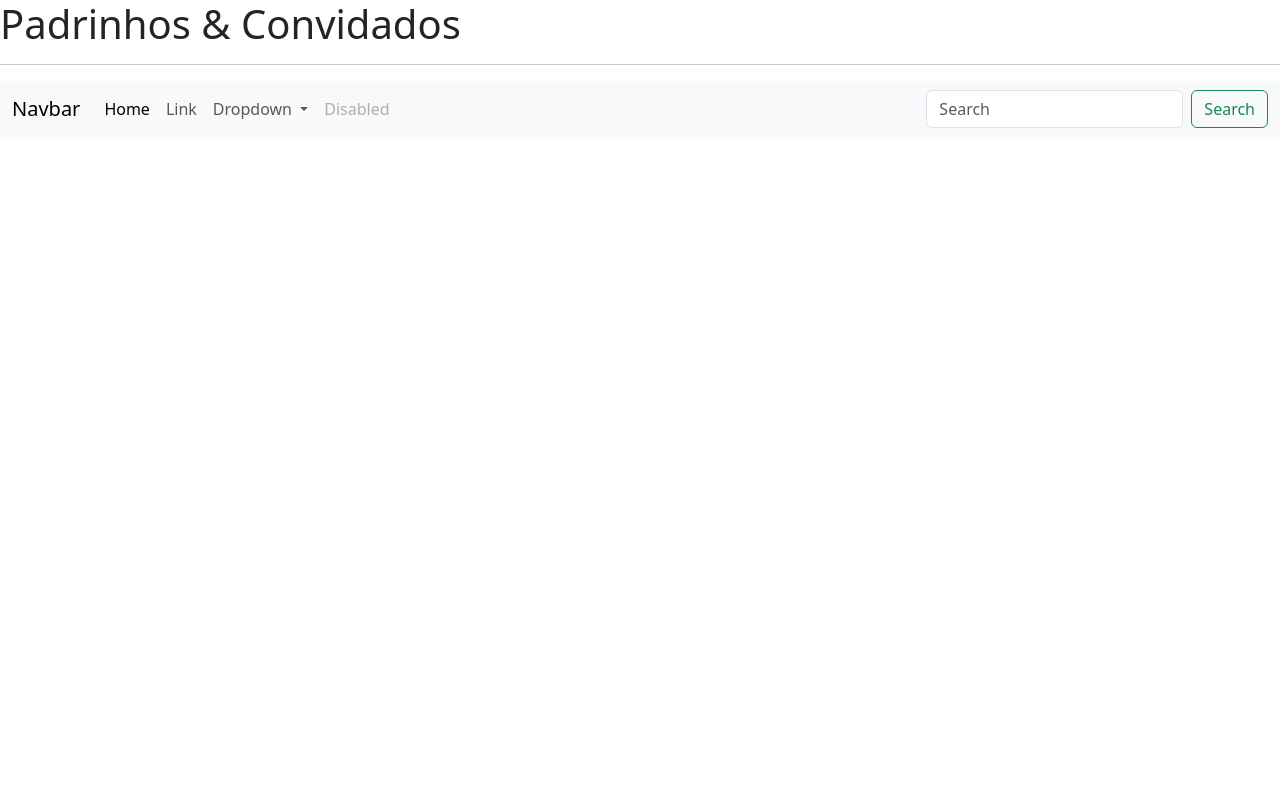
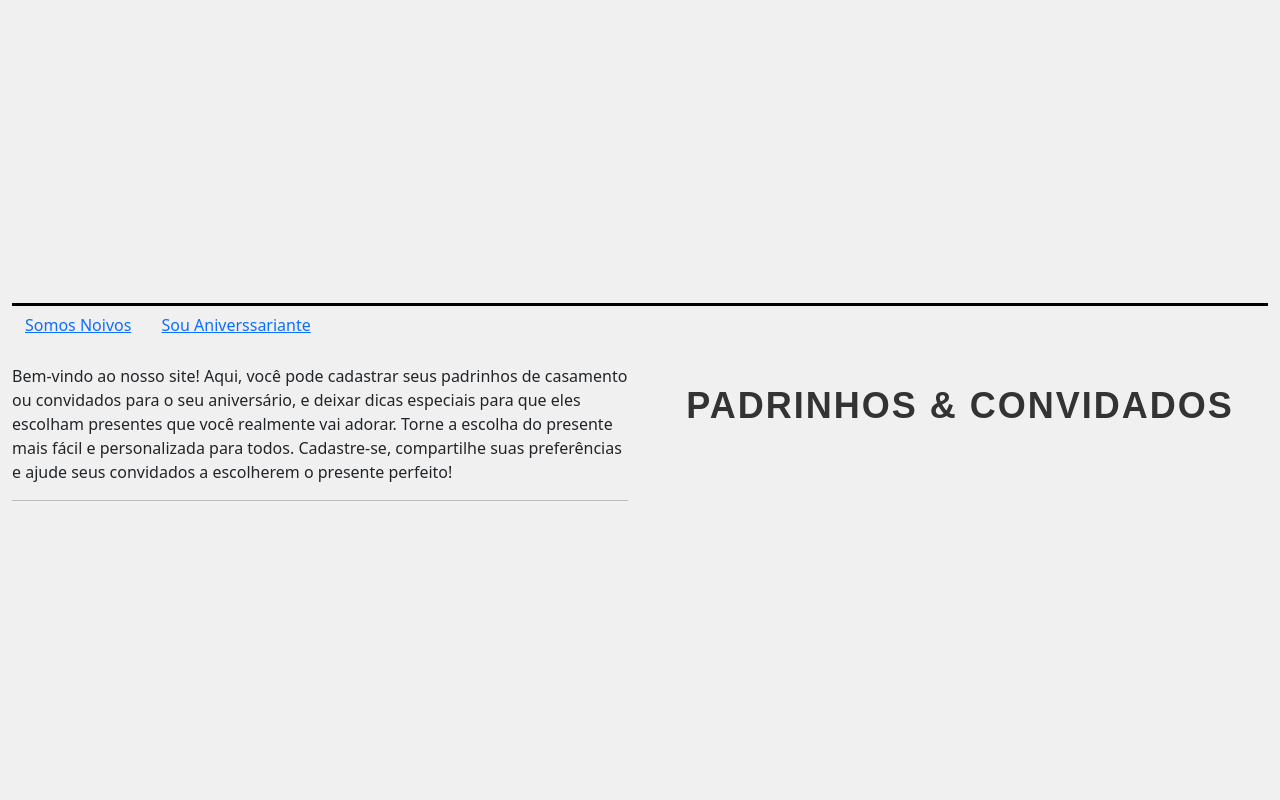
Before and after one commit to scorsato86murilo/padrinhoseconvidados, a Django app: page / in a window 1280 px wide. Run offline with Django 5.2, Linux system fonts and the light colour scheme.

Commit message:
font index stilizado, ainda falta muita coisa para ficar bom

```diff
--- a/index/templates/index.html
+++ b/index/templates/index.html
@@ -1,50 +1,52 @@
 {% load static %}
 <!doctype html>
-<html lang="en">
+<html lang="pt-br">
   <head>
     <meta charset="utf-8">
     <meta name="viewport" content="width=device-width, initial-scale=1">
     <title>Padrinhos E Convidados</title>
+
+    <!-- Bootstrap CSS -->
     <link href="https://cdn.jsdelivr.net/npm/bootstrap@5.3.3/dist/css/bootstrap.min.css" rel="stylesheet" integrity="sha384-QWTKZyjpPEjISv5WaRU9OFeRpok6YctnYmDr5pNlyT2bRjXh0JMhjY6hW+ALEwIH" crossorigin="anonymous">
+    <link rel="stylesheet" href="{% static 'index/css/index.css' %}">
+    <style>
+        /* Personalizando o estilo da linha horizontal no topo */
+        .top-divider {
+            border-top: 3px solid #000; /* Linha preta mais espessa */
+            margin: 20px 0; /* Espaçamento em cima e embaixo */
+        }
+    </style>
   </head>
   <body>
-    <h1>Padrinhos & Convidados</h1><hr>
-    <nav class="navbar navbar-expand-lg bg-body-tertiary">
-  <div class="container-fluid">
-    <a class="navbar-brand" href="#">Navbar</a>
-    <button class="navbar-toggler" type="button" data-bs-toggle="collapse" data-bs-target="#navbarSupportedContent" aria-controls="navbarSupportedContent" aria-expanded="false" aria-label="Toggle navigation">
-      <span class="navbar-toggler-icon"></span>
-    </button>
-    <div class="collapse navbar-collapse" id="navbarSupportedContent">
-      <ul class="navbar-nav me-auto mb-2 mb-lg-0">
-        <li class="nav-item">
-          <a class="nav-link active" aria-current="page" href="#">Home</a>
-        </li>
-        <li class="nav-item">
-          <a class="nav-link" href="#">Link</a>
-        </li>
-        <li class="nav-item dropdown">
-          <a class="nav-link dropdown-toggle" href="#" role="button" data-bs-toggle="dropdown" aria-expanded="false">
-            Dropdown
-          </a>
-          <ul class="dropdown-menu">
-            <li><a class="dropdown-item" href="#">Action</a></li>
-            <li><a class="dropdown-item" href="#">Another action</a></li>
-            <li><hr class="dropdown-divider"></li>
-            <li><a class="dropdown-item" href="#">Something else here</a></li>
-          </ul>
-        </li>
-        <li class="nav-item">
-          <a class="nav-link disabled" aria-disabled="true">Disabled</a>
-        </li>
-      </ul>
-      <form class="d-flex" role="search">
-        <input class="form-control me-2" type="search" placeholder="Search" aria-label="Search">
-        <button class="btn btn-outline-success" type="submit">Search</button>
-      </form>
+
+    <div class="container-fluid">
+        <!-- Divisão horizontal no topo -->
+        <div class="top-divider">
+          <button type="button" class="btn btn-link">Somos Noivos</button>
+          <button type="button" class="btn btn-link">Sou Aniverssariante</button>
+        </div>
+
+        <!-- Primeira linha com duas colunas -->
+        <div class="row">
+            <!-- Coluna à esquerda (50% da largura) -->
+            <div class="col-md-6">
+                <p>Bem-vindo ao nosso site! Aqui, você pode cadastrar seus padrinhos de casamento ou convidados para o seu aniversário, e deixar dicas especiais para que eles escolham presentes que você realmente vai adorar. Torne a escolha do presente mais fácil e personalizada para todos. Cadastre-se, compartilhe suas preferências e ajude seus convidados a escolherem o presente perfeito!</p>
+                <hr>
+            </div>
+
+            <!-- Coluna à direita (50% da largura) -->
+            <div class="col-md-6">
+                <div class="content">
+                    <!-- Título da seção -->
+                    <div class="titulo">
+                        <h1>Padrinhos & Convidados</h1>
+                    </div>
+                </div>
+            </div>
+        </div>
     </div>
-  </div>
-</nav>
+
+    <!-- Bootstrap JS -->
     <script src="https://cdn.jsdelivr.net/npm/bootstrap@5.3.3/dist/js/bootstrap.bundle.min.js" integrity="sha384-YvpcrYf0tY3lHB60NNkmXc5s9fDVZLESaAA55NDzOxhy9GkcIdslK1eN7N6jIeHz" crossorigin="anonymous"></script>
   </body>
 </html>
--- a/templates/static/index/css/index.css
+++ b/templates/static/index/css/index.css
@@ -1,3 +1,21 @@
-h1{
-    color: red;
+body {
+    display: flex;               /* Aplica o flexbox ao body */
+    justify-content: center;     /* Centraliza o conteúdo horizontalmente */
+    align-items: center;         /* Centraliza o conteúdo verticalmente */
+    height: 100vh;               /* Garante que o corpo ocupe a altura total da janela */
+    margin: 0;                   /* Remove a margem padrão do body */
+    background-color: #f0f0f0;   /* Cor de fundo (exemplo de cinza claro) */
 }
+
+
+.titulo h1 {
+    text-align: center;          /* Centraliza o texto horizontalmente */
+    font-family: 'Arial', sans-serif; /* Fonte agradável e legível */
+    font-size: 36px;             /* Tamanho da fonte */
+    font-weight: bold;           /* Deixa a fonte em negrito */
+    color: #333;                 /* Cor escura para o texto */
+    margin: 0;                   /* Remove margens extras */
+    padding: 20px;               /* Espaço ao redor do texto */
+    text-transform: uppercase;   /* Deixa o texto em maiúsculas */
+    letter-spacing: 2px;         /* Espaçamento entre as letras */
+}
```
Also changed, not shown: db.sqlite3.
